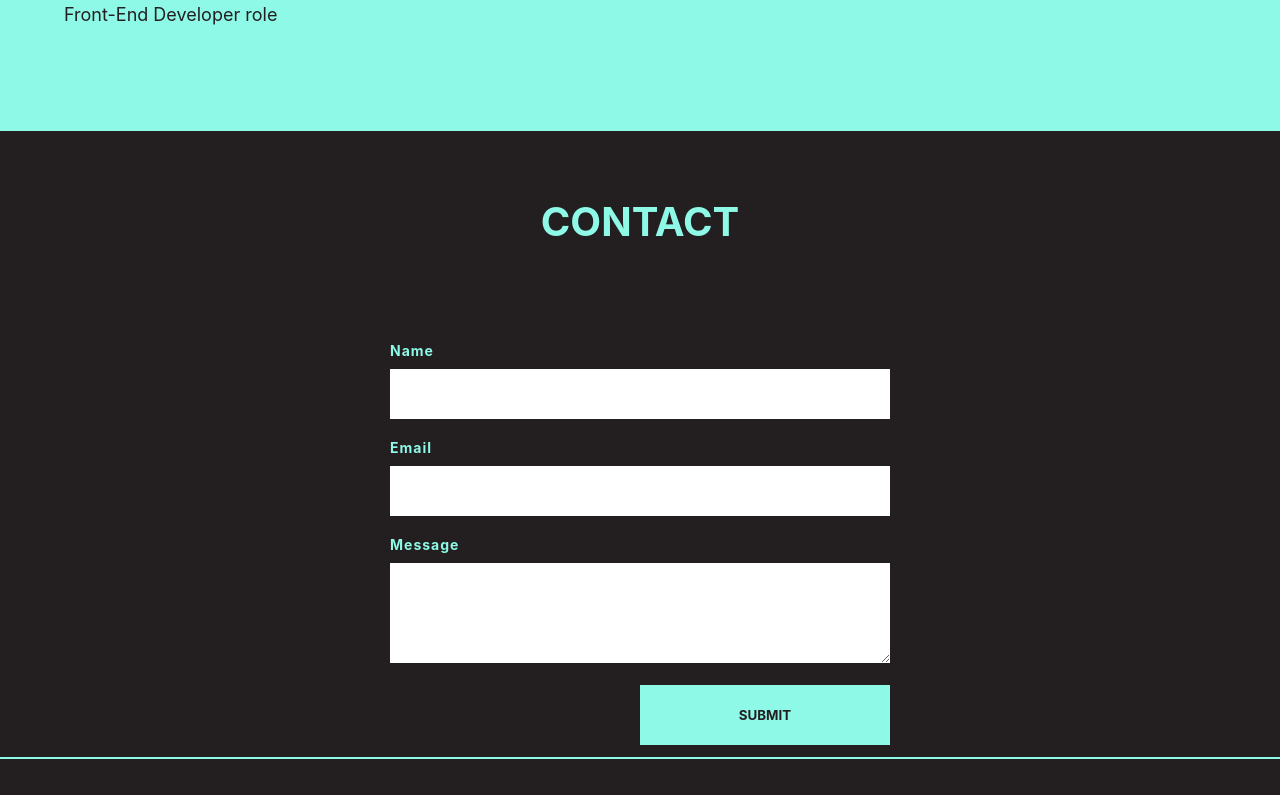
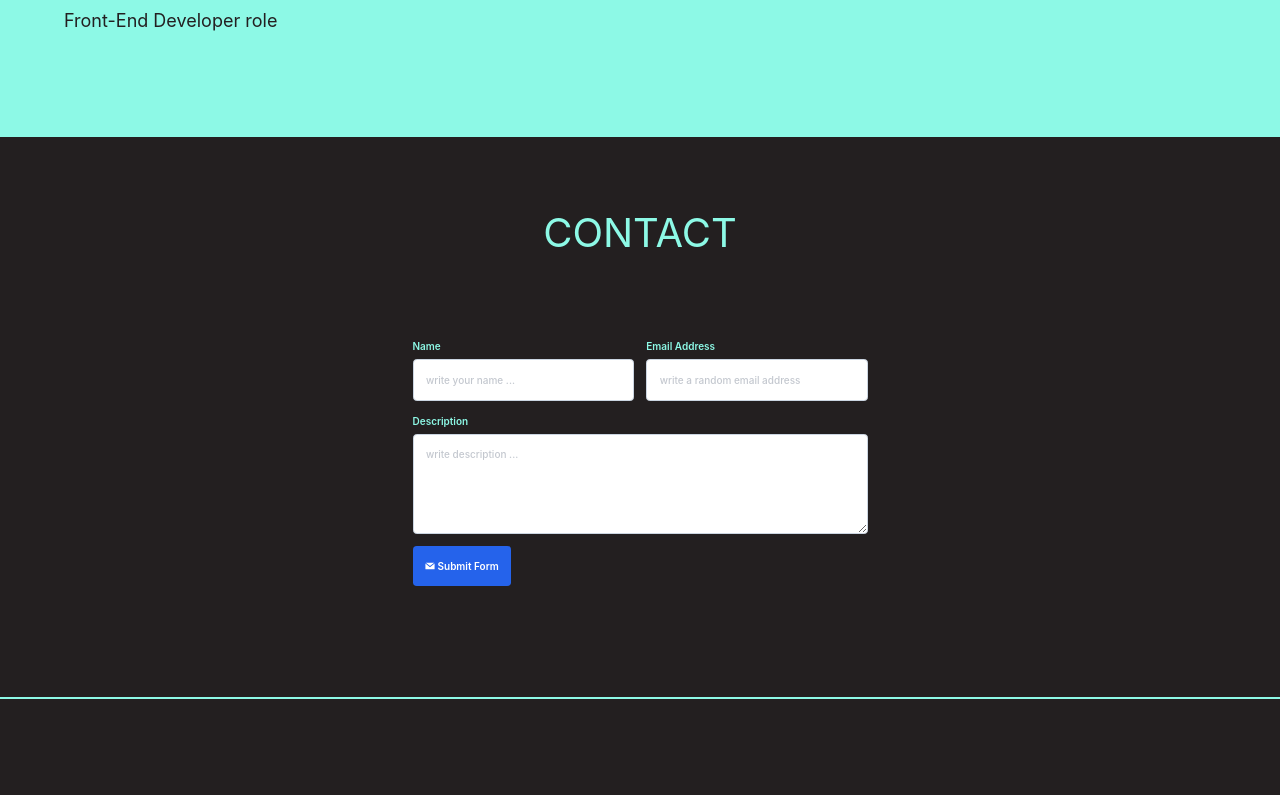
Before and after one commit to SaVanceX/SaVance-Portfolio, a React (Create React App) app: page / in a window 1280 px wide. Shown: the part 1400-2195 px from the top of the page. Built offline with nearby package versions, Linux system fonts and the light colour scheme.

Commit message:
Add tailwind and form validation

```diff
--- /dev/null
+++ b/src/components/Form.js
@@ -0,0 +1,40 @@
+import { Input } from './Input';
+import { useForm, FormProvider } from 'react-hook-form';
+import { GrMail } from 'react-icons/gr';
+import {
+  desc_validation,
+  name_validation,
+  email_validation,
+} from '../utils/inputValidation';
+export const Form = () => {
+  const methods = useForm();
+
+  const onSubmit = methods.handleSubmit((data) => {
+    console.log(data);
+  });
+
+  return (
+    <FormProvider {...methods}>
+      <form
+        onSubmit={(e) => e.preventDefault()}
+        noValidate
+        className='container'
+      >
+        <div className='grid gap-5 md:grid-cols-2'>
+          <Input {...name_validation} />
+          <Input {...email_validation} />
+          <Input {...desc_validation} className='md:col-span-2' />
+        </div>
+        <div className='mt-5'>
+          <button
+            onClick={onSubmit}
+            className='flex items-center gap-1 p-5 font-semibold text-white bg-blue-600 rounded-md hover:bg-blue-800'
+          >
+            <GrMail />
+            Submit Form
+          </button>
+        </div>
+      </form>
+    </FormProvider>
+  );
+};
--- /dev/null
+++ b/src/components/Input.js
@@ -0,0 +1,87 @@
+import cn from 'classnames';
+import { findInputError } from '../utils/findInputError';
+import { isFormInvalid } from '../utils/isFormInvalid';
+import { useFormContext } from 'react-hook-form';
+import {
+  AnimatePresence,
+  // animate,
+  motion,
+  // transform
+} from 'framer-motion';
+import { MdError } from 'react-icons/md';
+
+export const Input = ({
+  name,
+  label,
+  type,
+  id,
+  placeholder,
+  validation,
+  multiline,
+  className,
+}) => {
+  const {
+    register,
+    formState: { errors },
+  } = useFormContext();
+
+  const inputError = findInputError(errors, name);
+  const isInvalid = isFormInvalid(inputError);
+
+  const input_tailwind =
+    'p-5 font-medium rounded-md w-full border border-slate-300 placeholder:opacity-60';
+
+  return (
+    <div className={cn('flex flex-col w-full gap-2', className)}>
+      <div className='flex justify-between'>
+        <label htmlFor={id} className='font-semibold capitalize'>
+          {label}
+        </label>
+        <AnimatePresence mode='wait' initial={false}>
+          {isInvalid && (
+            <InputError
+              message={inputError.error.message}
+              key={inputError.error.message}
+            />
+          )}
+        </AnimatePresence>
+      </div>
+      {multiline ? (
+        <textarea
+          id={id}
+          type={type}
+          className={cn(input_tailwind, 'min-h-[10rem] max-h-[20rem] resize-y')}
+          placeholder={placeholder}
+          {...register(`${name}`, validation)}
+        ></textarea>
+      ) : (
+        <input
+          id={id}
+          type={type}
+          className={cn(input_tailwind)}
+          placeholder={placeholder}
+          {...register(name, validation)}
+        />
+      )}
+    </div>
+  );
+};
+
+const InputError = ({ message }) => {
+  return (
+    <motion.p
+      className='flex items-center gap-1 px-2 font-semibold text-red-500 bg-red-100 rounded-md'
+      {...framer_error}
+    >
+      <MdError />
+      {message}
+    </motion.p>
+  );
+};
+
+const framer_error = {
+  initial: { opacity: 0, y: 10 },
+  animate: { opacity: 1, y: 0 },
+  exit: { opacity: 0, y: 10 },
+  transition: { duration: 0.2 },
+};
--- a/src/components/contact.js
+++ b/src/components/contact.js
@@ -1,14 +1,15 @@
 import ContactForm from './ContactForm';
-
+import { Form } from './Form';
 export function Contact() {
   return (
     <>
       <section className='' id='contact'>
         <div className='contact-info'>
           <h2>Contact</h2>
-          <div className='contact-form'>
-            <ContactForm />
-          </div>
+
+          {/* <div className='contact-form'> */}
+          <Form />
+          {/* </div> */}
         </div>
       </section>
     </>
--- a/src/index.css
+++ b/src/index.css
@@ -1,3 +1,7 @@
+@tailwind base;
+@tailwind components;
+@tailwind utilities;
+
 * {
   margin: 0;
   font-family: -apple-system, BlinkMacSystemFont, 'Segoe UI', 'Roboto', 'Oxygen',
@@ -20,6 +24,10 @@ html {
 
 body {
   background-color: var(--sea-foam);
+}
+
+.container {
+  @apply w-full max-w-3xl p-5 mx-auto;
 }
 
 /* Navigation */
--- /dev/null
+++ b/src/utils/findInputError.js
@@ -0,0 +1,18 @@
+/*-------------------------------------------------------------------
+|  🐼 Function findInputError
+|
+|  🐯 Purpose: GIVEN AN ERRORS OBJECT AND AN INPUT NAME, THIS FUNCTION
+|              FILTERS THE ERRORS OBJECT AND RETURN THE ERROR OF THE
+|              GIVEN INPUT.
+|
+|  🐸 Returns:  OBJECT
+*-------------------------------------------------------------------*/
+
+export function findInputError(errors, name) {
+  const filtered = Object.keys(errors)
+    .filter((key) => key.includes(name))
+    .reduce((cur, key) => {
+      return Object.assign(cur, { error: errors[key] });
+    }, {});
+  return filtered;
+}
--- /dev/null
+++ b/src/utils/inputValidation.js
@@ -0,0 +1,62 @@
+/*-------------------------------------------------------------------
+|  🐼 Input Validators
+|
+|  🐯 Purpose: THIS FILE CONTAINS ALL THE VALIDATORS OBJECTS
+|
+|  🐸 Returns:  -
+*-------------------------------------------------------------------*/
+
+export const name_validation = {
+  name: 'name',
+  label: 'name',
+  type: 'text',
+  id: 'name',
+  placeholder: 'write your name ...',
+  validation: {
+    required: {
+      value: true,
+      message: 'required',
+    },
+    maxLength: {
+      value: 30,
+      message: '30 characters max',
+    },
+  },
+};
+
+export const desc_validation = {
+  name: 'description',
+  label: 'description',
+  multiline: true,
+  id: 'description',
+  placeholder: 'write description ...',
+  validation: {
+    required: {
+      value: true,
+      message: 'required',
+    },
+    maxLength: {
+      value: 200,
+      message: '200 characters max',
+    },
+  },
+};
+
+export const email_validation = {
+  name: 'email',
+  label: 'email address',
+  type: 'email',
+  id: 'email',
+  placeholder: 'write a random email address',
+  validation: {
+    required: {
+      value: true,
+      message: 'required',
+    },
+    pattern: {
+      value:
+        /^(([^<>()[\]\\.,;:\s@"]+(\.[^<>()[\]\\.,;:\s@"]+)*)|(".+"))@((\[[0-9]{1,3}\.[0-9]{1,3}\.[0-9]{1,3}\.[0-9]{1,3}\])|(([a-zA-Z\-0-9]+\.)+[a-zA-Z]{2,}))$/,
+      message: 'not valid',
+    },
+  },
+};
--- /dev/null
+++ b/src/utils/isFormInvalid.js
@@ -0,0 +1,12 @@
+/*-------------------------------------------------------------------
+|  🐼 Function isFormInvalid
+|
+|  🐯 Purpose: CHECKS IF FORM IS VALID OR NOT
+|
+|  🐸 Returns:  OBJECT
+*-------------------------------------------------------------------*/
+
+export function isFormInvalid(err) {
+  if (Object.keys(err).length > 0) return true;
+  return false;
+}
--- /dev/null
+++ b/tailwind.config.js
@@ -0,0 +1,8 @@
+/** @type {import('tailwindcss').Config} */
+export default {
+  content: ['./index.html', './src/**/*.{js,ts,jsx,tsx}'],
+  theme: {
+    extend: {},
+  },
+  plugins: [],
+};
```
Also changed, not shown: package.json (+7 -0 lines), 1 other file (tests, documents, lock files or other folders).
